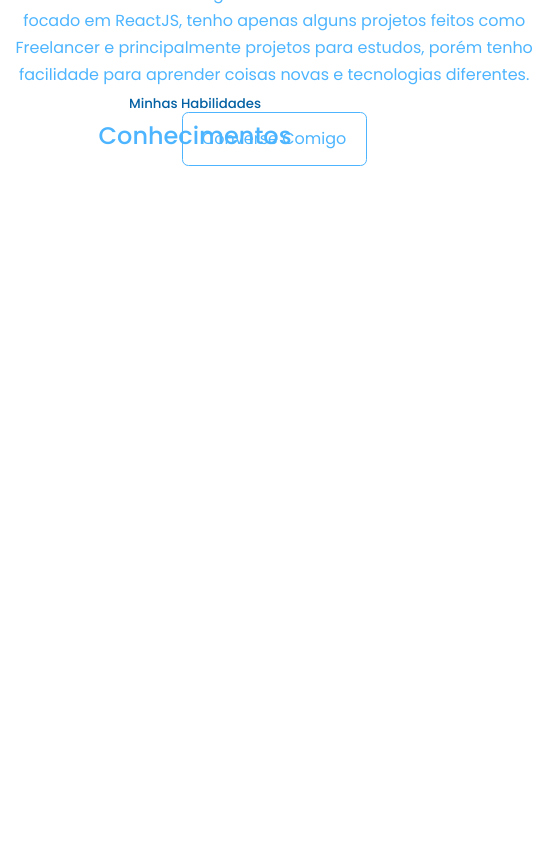
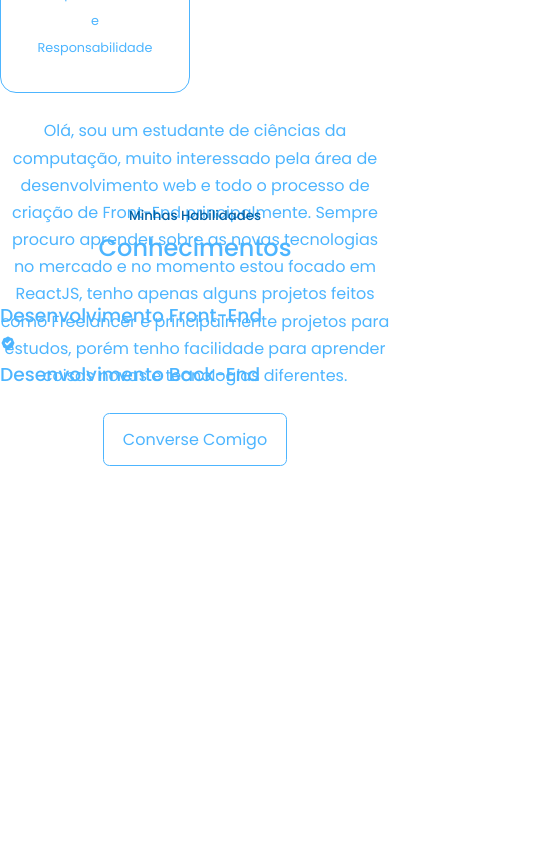
Before and after one commit to Mathiore/react-portfolio, a React (Create React App) app: page / in a window 390 px wide. Shown: the part 1787-2631 px from the top of the page, 548 px wide, since content can reach past the window. Built offline with nearby package versions, Linux system fonts and the light colour scheme; the HTML template or start-up script is replaced by a standard one.

Commit message:
starting experience

```diff
--- a/src/components/experiencia/Experiencia.jsx
+++ b/src/components/experiencia/Experiencia.jsx
@@ -1,5 +1,6 @@
 import React from 'react'
 import './experiencia.css'
+import {HiBadgeCheck} from 'react-icons/hi'
 
 const Experiencia = () => {
   return (
@@ -9,9 +10,15 @@ const Experiencia = () => {
 
       <div className="container experience_container">
         <div className="experience_frontend">
-
+          <h3>Desenvolvimento Front-End</h3>
+          <div className="experience_content">
+            <article className="experience_details">
+            <HiBadgeCheck/>
+            </article>
+          </div>
         </div>
         <div className="experience_backend">
+          <h3>Desenvolvimento Back-End</h3>
 
         </div>
       </div>
--- a/src/components/sobre/sobre.css
+++ b/src/components/sobre/sobre.css
@@ -78,10 +78,11 @@
         margin: 0 auto 3rem;
     }
 
-    .card{
+    .about_cards{
         grid-template-columns: 1fr 1fr;
         gap:1rem;
     }
+
     .about_content{
         text-align: center;
     }
--- a/src/index.css
+++ b/src/index.css
@@ -4,7 +4,6 @@
     margin: 0;
     border: 0;
     padding: 0;
-    box-sizing: border-box;
     list-style: none;
     text-decoration: none;
 }
```
